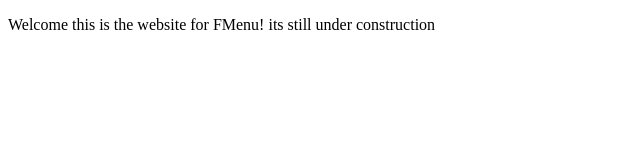
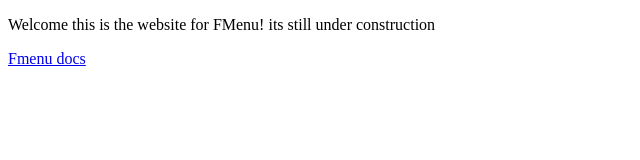
Before and after one commit to FMenu/fmenu.github.io, a plain HTML site: page index.html in a window 1280 px wide. Shown: the whole page, without its empty margins (0-640 px from the left). Drawn offline with Linux system fonts and the light colour scheme.

Commit message:
Added link to docs to main page.

```diff
--- a/index.html
+++ b/index.html
@@ -8,5 +8,6 @@
   </head>
   <body>
     <p>Welcome this is the website for FMenu! its still under construction</p>
+    <a href="https://fmenu.daanbreur.systems/docs">Fmenu docs</a>
   </body>
 </html>
```
